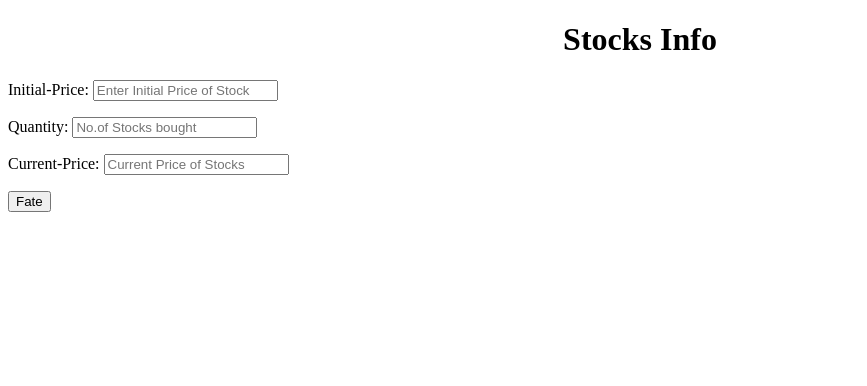
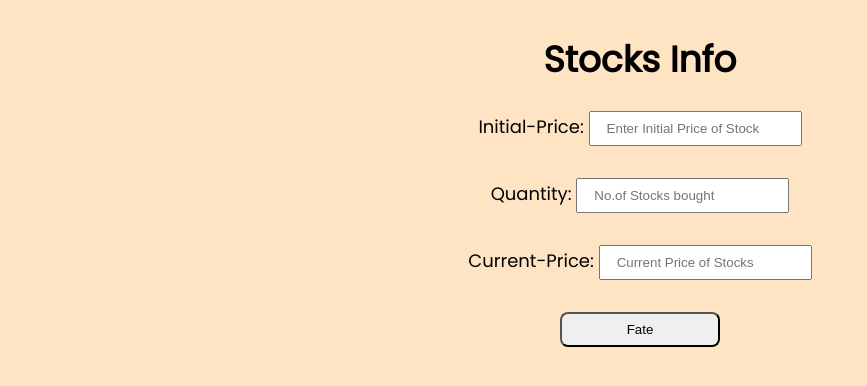
Before and after one commit to ShrutiLakhani/Mark14_StockInfo, a plain HTML site: page index.html in a window 1280 px wide. Shown: the whole page, without its empty margins (0-867 px from the left). Drawn offline with Linux system fonts and the light colour scheme.

Commit message:
Commit Changes

```diff
--- a/index.html
+++ b/index.html
@@ -9,11 +9,11 @@
   <body>
     <h1>Stocks Info</h1>
     <label for="Initial-Price">Initial-Price:
-    <input id="initial-price" type="Number" placeholder="Enter Initial Price of Stock"/></label>
+    <input class="initial-price input-val" type="Number" placeholder="Enter Initial Price of Stock"/></label>
     <label for="Quantity">Quantity:
-    <input id="quantity" type="Number" placeholder="No.of Stocks bought"/></label>
+    <input class="quantity input-val" type="Number" placeholder="No.of Stocks bought"/></label>
     <label for="Current-Price">Current-Price:
-    <input id="current-price" type="Number" placeholder="Current Price of Stocks"/></label>
+    <input class="current-price input-val" type="Number" placeholder="Current Price of Stocks"/></label>
     <button id="calc">Fate</button>
     <div id="output-val"></div>
     <script src="script.js"></script>
--- a/style.css
+++ b/style.css
@@ -1,8 +1,28 @@
-h1{
-  text-align:center;
+@import url('https://fonts.googleapis.com/css2?family=Poppins&display=swap');
+body
+{
+  font-family: 'Poppins', sans-serif;
+  display: flex;
+  font-size: large;
+  align-items: center;
+  flex-direction: column;
+  justify-content: center;
+  background-color: bisque;
 }
-label{
-  display: block;
-  width: 100%;
-  margin-bottom: 1rem;
+.input-val{
+margin-bottom: 2rem;
+padding: 0.5rem 1rem;
 }
+#calc
+{
+  width: 10rem;
+  padding: 0.5rem;
+  border-radius: 0.5rem;
+  margin-bottom: 2rem ;
+
+}
+#output-val
+{
+  font-size: larger;
+  font-weight: bold;
+}
```
